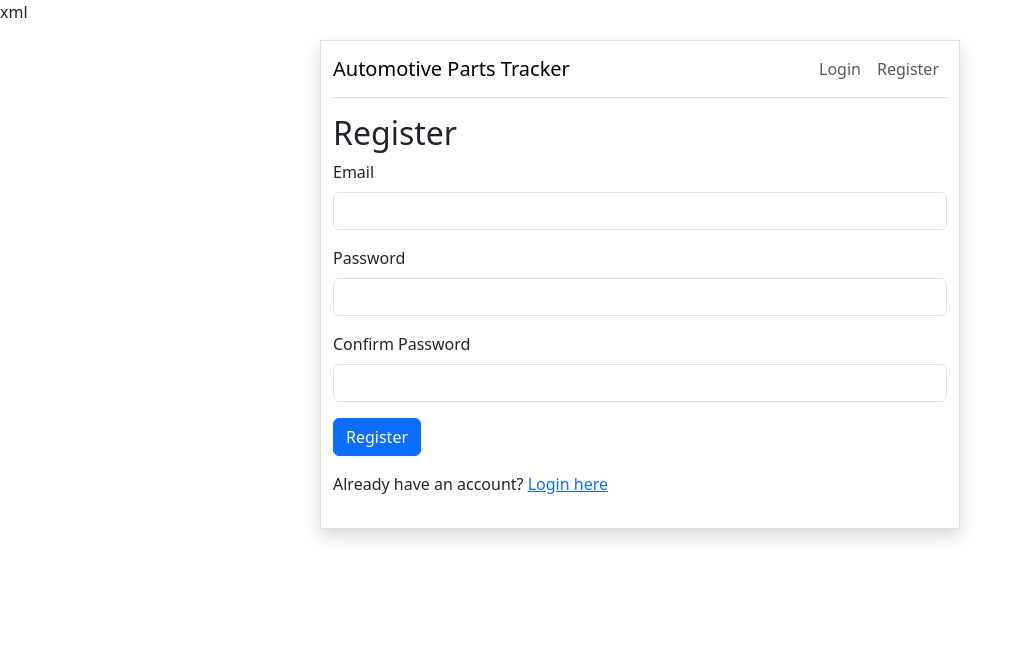
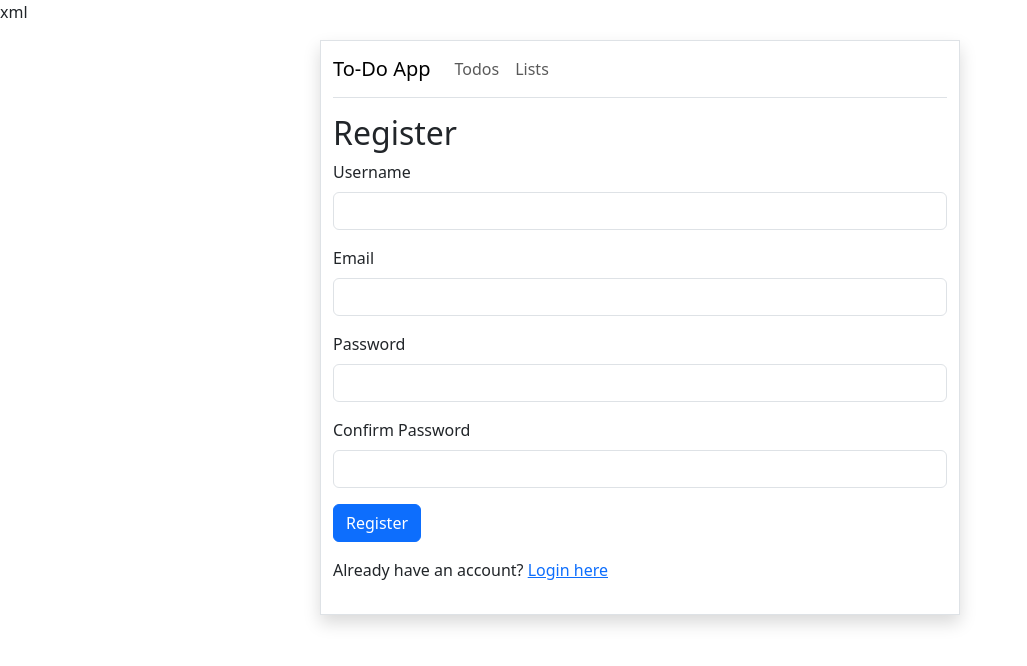
Before and after one commit to timluh98/FS-Webapp, a Flask app: page /register in a window 1280 px wide. Shown: the top 666 px of the page, without its empty margins (0-1027 px from the left). Run offline with Flask 3, Linux system fonts and the light colour scheme; some libraries are stand-ins or nearby versions.

Commit message:
Revert "Customized login and register page for email registration and login"
This reverts commit ee3c60e889029f4f62fbb343bfcbaef5c1bf5b31.

```diff
--- a/templates/base.html
+++ b/templates/base.html
@@ -2,12 +2,12 @@
 {% from 'bootstrap5/utils.html' import render_messages %}
 
 <!doctype html>
-<html lang="en">
+<html lang=en>
 
 <head>
     <meta charset="utf-8">
     <meta name="viewport" content="width=device-width, initial-scale=1">
-    <title>{% block TITLE %}{% endblock %} - Automotive Parts Tracker</title>
+    <title>{% block TITLE %}{% endblock %} - To-Do App</title>
     {{ bootstrap.load_css() }}
 </head>
 
@@ -16,7 +16,7 @@
 
     <nav class="navbar navbar-expand-xl border-bottom mb-3">
         <div class="container-fluid px-0">
-            <a class="navbar-brand" href="{{ url_for('index') }}">Automotive Parts Tracker</a>
+            <a class="navbar-brand" href="{{ url_for('index') }}">To-Do App</a>
             <button class="navbar-toggler" type="button" data-bs-toggle="collapse"
                     data-bs-target="#navbarSupportedContent"
                     aria-controls="navbarSupportedContent"
@@ -24,22 +24,9 @@
                 <span class="navbar-toggler-icon"></span>
             </button>
             <div class="collapse navbar-collapse" id="navbarSupportedContent">
-                <ul class="navbar-nav ms-auto mb-2 mb-lg-0">
-                    {% if current_user.is_authenticated %}
-                        <li class="nav-item">
-                            <a class="nav-link" href="{{ url_for('logout') }}">Logout</a>
-                        </li>
-                        <li class="nav-item">
-                            <span class="nav-link">Welcome, {{ current_user.username }}!</span>
-                        </li>
-                    {% else %}
-                        <li class="nav-item">
-                            <a class="nav-link" href="{{ url_for('login') }}">Login</a>
-                        </li>
-                        <li class="nav-item">
-                            <a class="nav-link" href="{{ url_for('register') }}">Register</a>
-                        </li>
-                    {% endif %}
+                <ul class="navbar-nav me-auto mb-2 mb-lg-0">
+                    {{ render_nav_item('todos', 'Todos') }}
+                    {{ render_nav_item('lists', 'Lists') }}
                 </ul>
             </div>
         </div>
--- a/templates/login.html
+++ b/templates/login.html
@@ -7,8 +7,8 @@
 <form method="POST" action="{{ url_for('login') }}">
     {{ form.hidden_tag() }}
     <div class="mb-3">
-        {{ form.email.label(class="form-label") }}
-        {{ form.email(class="form-control") }}
+        {{ form.username.label(class="form-label") }}
+        {{ form.username(class="form-control") }}
     </div>
     <div class="mb-3">
         {{ form.password.label(class="form-label") }}
--- a/templates/register.html
+++ b/templates/register.html
@@ -7,6 +7,10 @@ xml
 <h2>Register</h2>
 <form method="POST" action="{{ url_for('register') }}">
     {{ form.hidden_tag() }}
+    <div class="mb-3">
+        {{ form.username.label(class="form-label") }}
+        {{ form.username(class="form-control") }}
+    </div>
     <div class="mb-3">
         {{ form.email.label(class="form-label") }}
         {{ form.email(class="form-control") }}
```
Also changed, not shown: instance/automotive_parts.sqlite.
